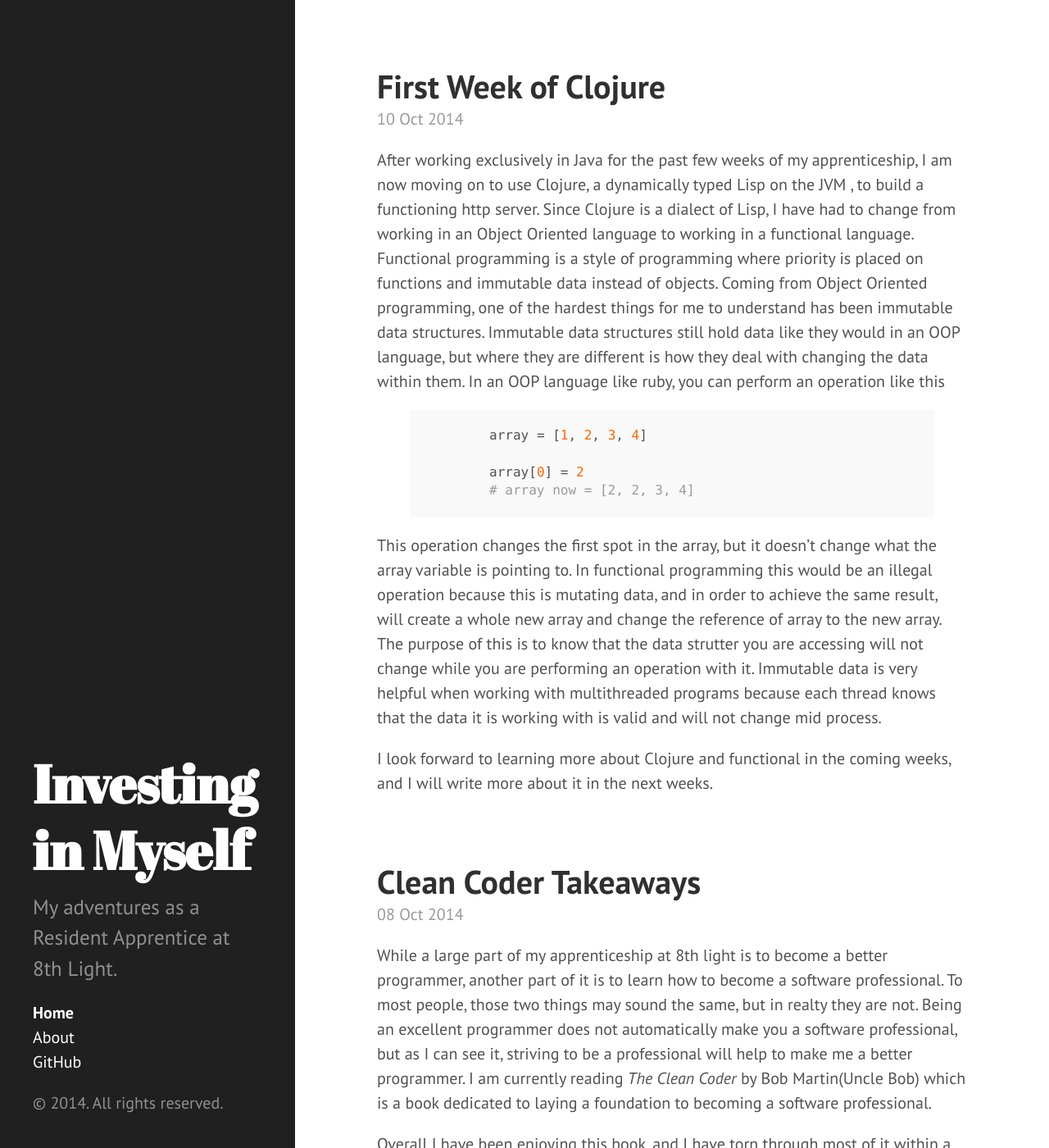
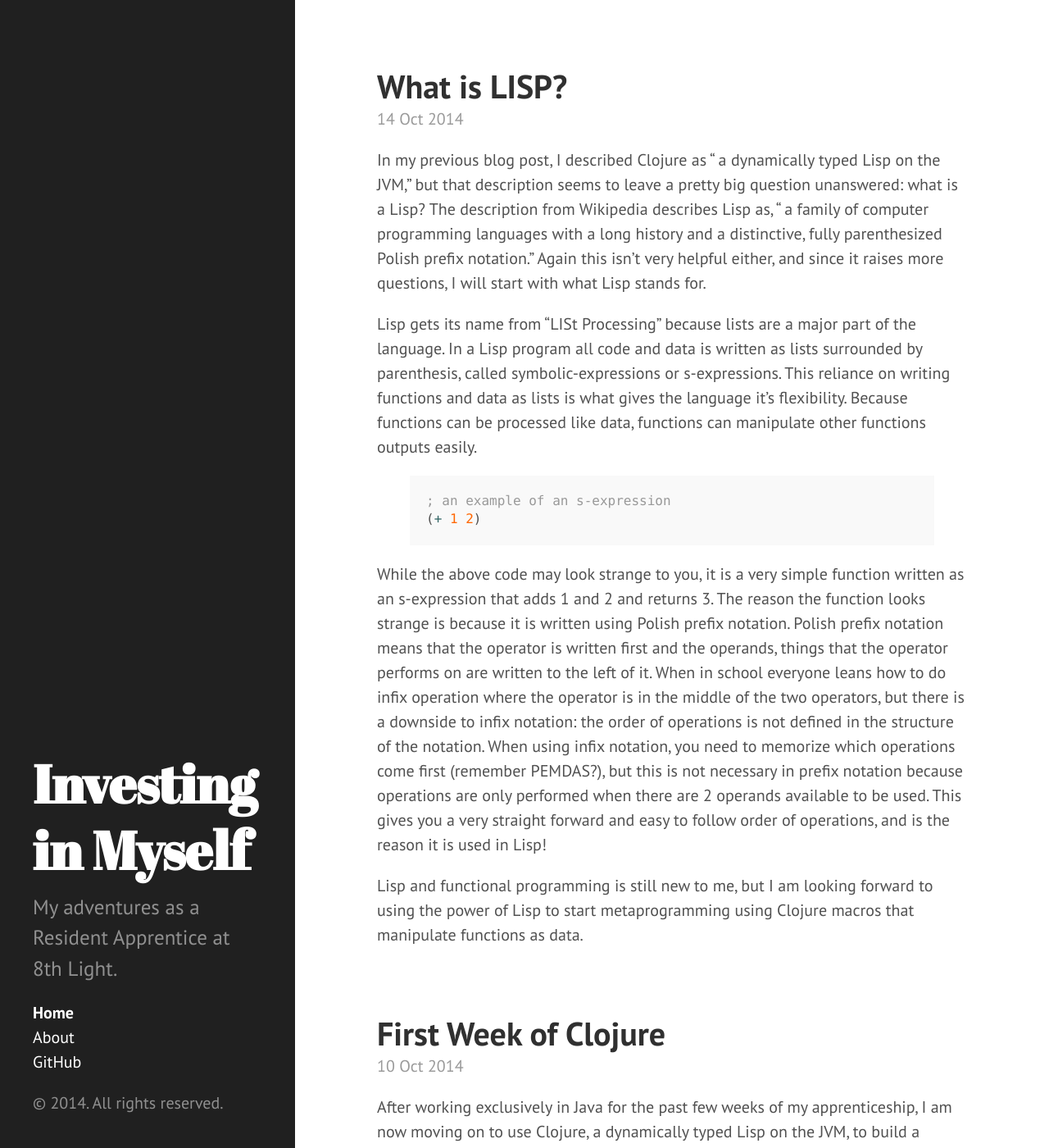
Before and after one commit to Nayshins/Nayshins.github.io, a Jekyll site: the page built from index.html, in a window 1280 px wide and 1400 px high. Shown: the whole window at 82% size. Built offline with Jekyll 4.4.1, drawn with Linux system fonts in a browser that asks for light colours; Markdown is read by kramdown in place of the engine named in the settings; the list of posts is cut into pages by our own code; some of the changed text lies outside the part shown.

Commit message:
New Poast

```diff
--- /dev/null
+++ b/_posts/2014-10-14-what-is-LISP?.md
@@ -0,0 +1,17 @@
+---
+layout: post
+title: What is LISP?
+---
+
+In my previous blog post, I described Clojure as " a dynamically typed Lisp on the JVM," but that description seems to leave a pretty big question unanswered: what is a Lisp?  The description from Wikipedia describes Lisp as, " a family of computer programming languages with a long history and a distinctive, fully parenthesized Polish prefix notation." Again this isn't very helpful either, and since it raises more questions, I will start with what Lisp stands for.
+
+Lisp gets its name from "LISt Processing" because lists are a major part of the language. In a Lisp program all code and data is written as lists surrounded by parenthesis, called symbolic-expressions or s-expressions. This reliance on writing functions and data as lists is what gives the language it's flexibility. Because functions can be processed like data, functions can manipulate other functions outputs easily.
+
+{% highlight clojure %}
+; an example of an s-expression
+(+ 1 2)
+{% endhighlight %}
+
+While the above code may look strange to you, it is a very simple function written as an s-expression that adds 1 and 2 and returns 3. The reason the function looks strange is because it is written using Polish prefix notation. Polish prefix notation means that the operator is written first and the operands, things that the operator performs on are written to the left of it. When in school everyone leans how to do infix operation where the operator is in the middle of the two operators, but there is a downside to infix notation: the order of operations is not defined in the structure of the notation. When using infix notation, you need to memorize which operations come first (remember PEMDAS?), but this is not necessary in prefix notation because operations are only performed when there are 2 operands available to be used. This gives you a very straight forward and easy to follow order of operations, and is the reason it is used in Lisp!
+
+Lisp and functional programming is still new to me, but I am looking forward to using the power of Lisp to start metaprogramming using Clojure macros that manipulate functions as data.
```
Also changed, not shown: _posts/2014-10-10-first-week-of-clojure.md (+1 -1 lines).
